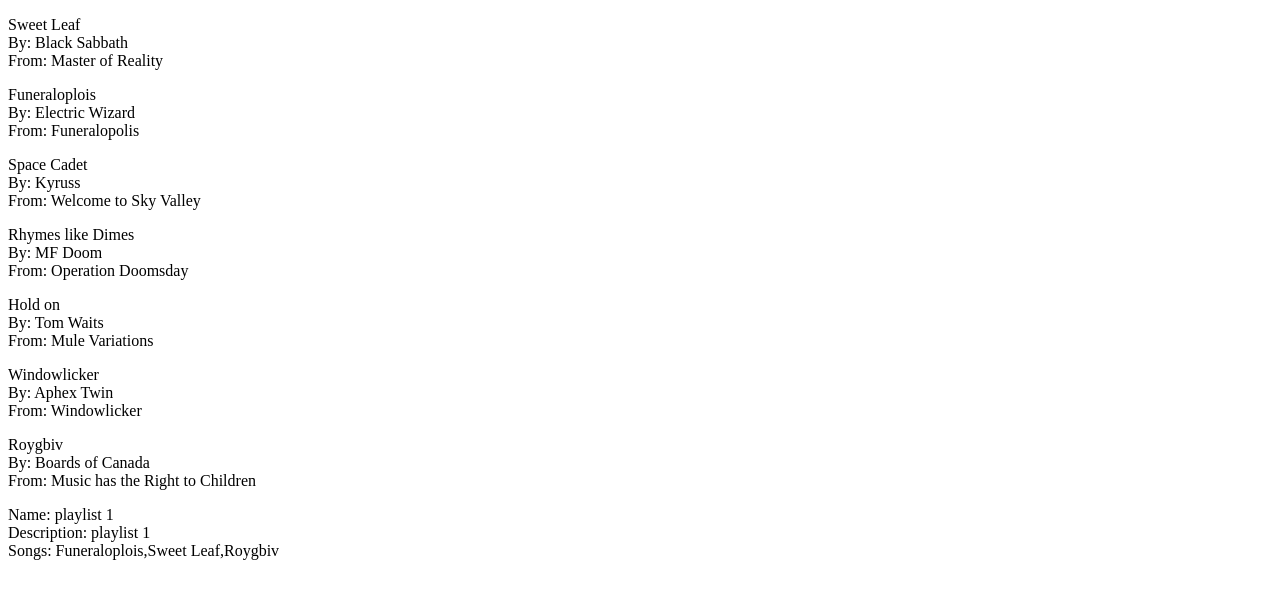
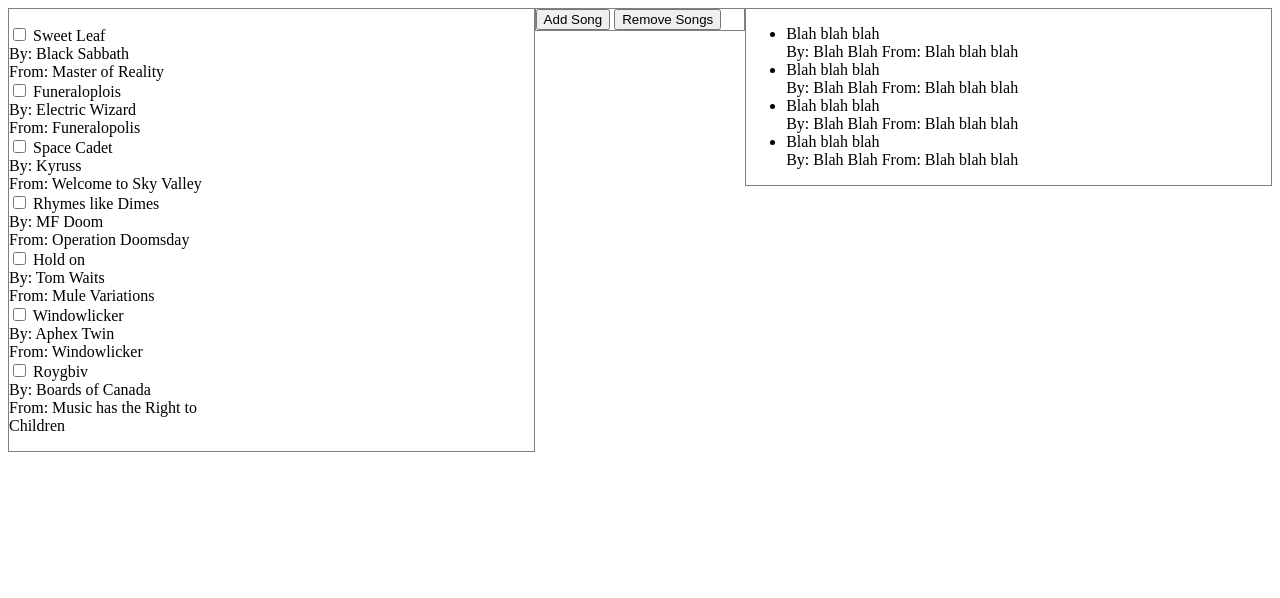
Before and after one commit to joshhrycek/NodeCapstone, a website: page public/playlist.html in a window 1280 px wide. Drawn offline with nearby package versions, Linux system fonts and the light colour scheme.

Commit message:
adding basic client functionality

```diff
--- a/public/main.css
+++ b/public/main.css
@@ -22,3 +22,14 @@
 *{
     box-sizing: border-box;
 }
+
+.songs-box, .playlist-maker, .add-and-remove-buttons{
+    border: 1px gray solid;
+    display: inline-block;
+    float: left;
+}
+
+.songs-list{
+    list-style: none;
+    padding: 0;
+}
--- a/public/main.js
+++ b/public/main.js
@@ -69,26 +69,25 @@
 
 function displaySongs(data) {
     for (index in data.songs) {
-	   $('body').append(
-        `<p>${data.songs[index].name}</br>
+	   $('.songs-list').append(
+        `<li class="song col-5"><input type="checkbox" value =""> ${data.songs[index].name}</br>
         By: ${ data.songs[index].artist}</br>
-        From: ${data.songs[index].album}</p>`);
+        From: ${data.songs[index].album}</li>`);
     }
 }
 
 
-
 function displayPlaylist(data) {
     for (index in data.playlists) {
-	   $('body').append(
-        `<p> Name: ${data.playlists[index].name}</br>
+	   $('.users-playlists').append(
+        `<li> Name: ${data.playlists[index].name}</br>
         Description: ${data.playlists[index].description}</br>
-        Songs: ${data.playlists[index].songs}</p>`);
+        Songs: ${data.playlists[index].songs}</li>`);
     }
 }
 
 
-function getAndDisplaysongs() {
+function getAndDisplaySongs() {
 	getSongs(displaySongs);
 }
 
@@ -97,5 +96,5 @@
 }
 
 
-$(getAndDisplaysongs)
+$(getAndDisplaySongs)
 $(getAndDisplayPlaylist)
--- a/public/playlist.html
+++ b/public/playlist.html
@@ -10,18 +10,34 @@
     <script src="main.js"></script>
 </head>
 <body>
-
-    <section class="songs-box">
+    <section class="songs-box col-5">
         <ul class="songs-list">
 
         </ul>
     </section>
-
-    <section class="playlist-maker">
+    <div class="add-and-remove-buttons col-2">
+        <input type="button" class="add" value="Add Song">
+        <input type="button" class="remove" value="Remove Songs">
+    </div>
+    <section class="playlist-maker col-5">
         <ul class="playlist-list">
-
+            <li class="songinplaylist">Blah blah blah</br>
+                                        By: Blah Blah
+                                        From: Blah blah blah
+            </li>
+            <li class="songinplaylist">Blah blah blah</br>
+                By: Blah Blah
+                From: Blah blah blah
+            </li>
+            <li class="songinplaylist">Blah blah blah</br>
+                By: Blah Blah
+                From: Blah blah blah
+            </li>
+            <li class="songinplaylist">Blah blah blah</br>
+                By: Blah Blah
+                From: Blah blah blah
+            </li>
         </ul>
     </section>
-
 </body>
 </html>
```
Also changed, not shown: public/dashboard.html (+3 -3 lines), public/login.html (+2 -2 lines), public/signup.html (+2 -2 lines).
